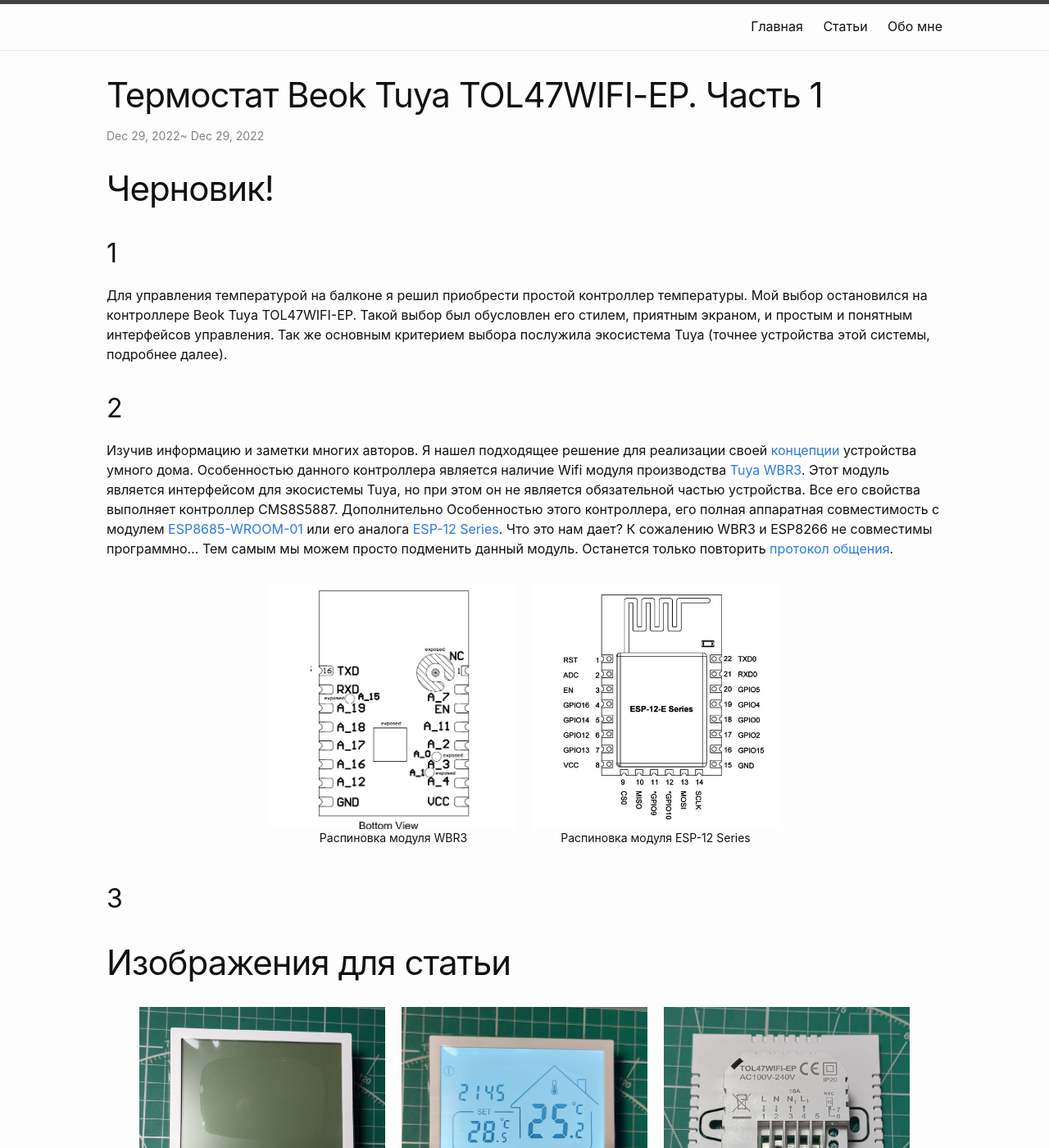
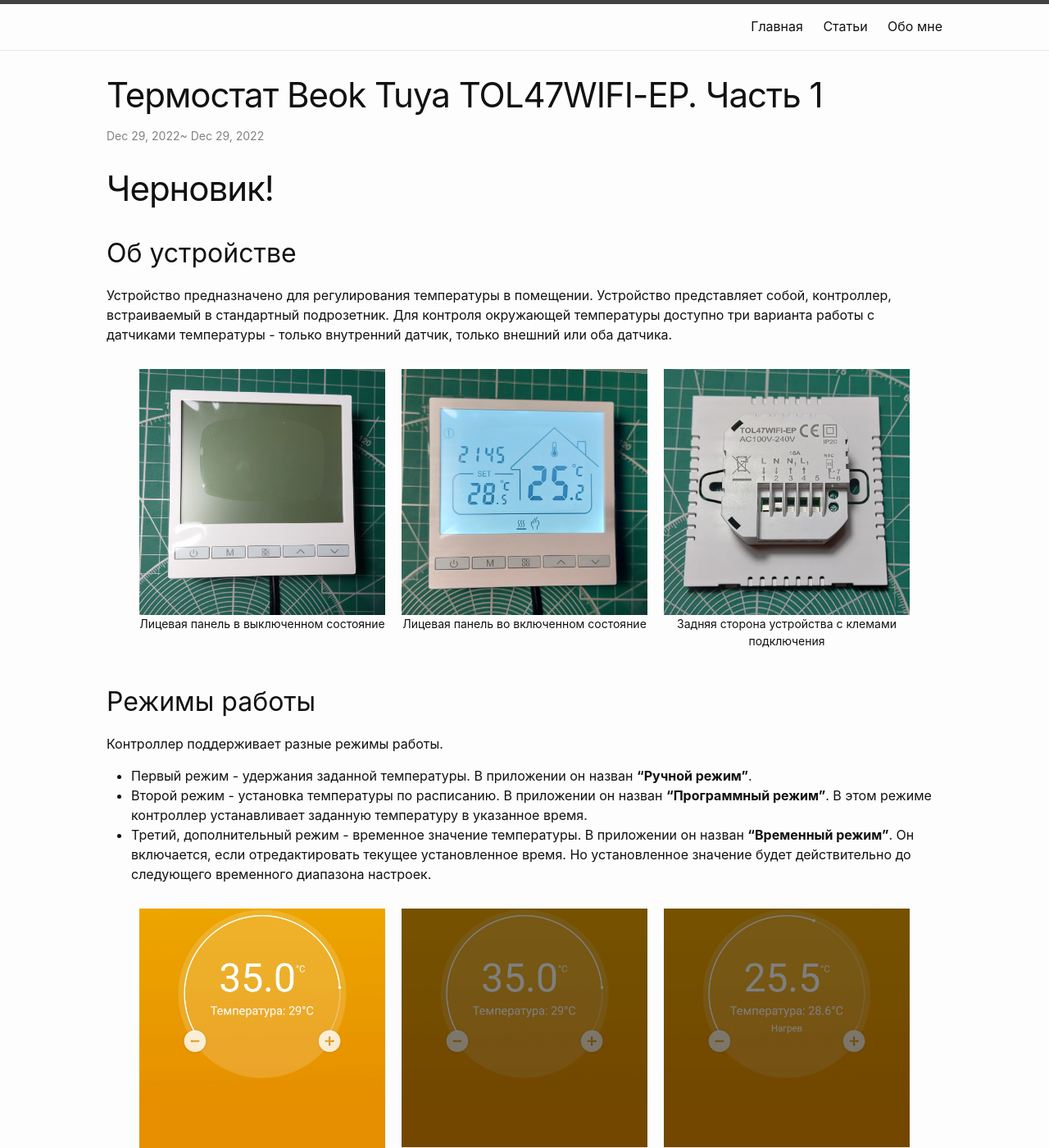
Before and after one commit to Enigma0960/enigma0960.github.io, a Jekyll site: the page built from _posts/2022-12-08-Thermostat-TOL47WIFIEP-part-1.md, in a window 1280 px wide and 1400 px high. Shown: the whole window at 82% size. Built offline with Jekyll 4.4.1, drawn with Linux system fonts in a browser that asks for light colours; some of the changed text lies outside the part shown.

Commit message:
Edit post

```diff
--- a/_posts/2022-12-08-Thermostat-TOL47WIFIEP-part-1.md
+++ b/_posts/2022-12-08-Thermostat-TOL47WIFIEP-part-1.md
@@ -3,31 +3,67 @@ layout: post
 title: "Термостат Beok Tuya TOL47WIFI-EP. Часть 1"
 published: "2022.12.29"
 updated: "2022.12.29"
-description: "Краткий обзор термостата для теплого пола Beok Tuya с встроенным модулем Wi-Fi."
+description: "Краткий обзор термостата для теплого пола и климата Beok Tuya с встроенным модулем Wi-Fi."
 tags: iot, smart-home, wifi, climate
 ---
 
 # Черновик!
 
+## Об устройстве
+
+Устройство предназначено для регулирования температуры в помещении. Устройство представляет собой, контроллер, встраиваемый в стандартный подрозетник. Для контроля окружающей температуры доступно три варианта работы с датчиками температуры - только внутренний датчик, только внешний или оба датчика.
+
+{% imageblock %}
+- url: /posts/TOL47WIFIEP/device-appearance-1.jpg
+  alt: Внешний вид устройства
+  des: Лицевая панель в выключенном состояние
+
+- url: /posts/TOL47WIFIEP/device-appearance-2.jpg
+  alt: Внешний вид устройства
+  des: Лицевая панель во включенном состояние
+
+- url: /posts/TOL47WIFIEP/device-appearance-3.jpg
+  alt: Внешний вид устройства
+  des: Задняя сторона устройства с клемами подключения
+{% endimageblock %}
+
+## Режимы работы
+
+Контроллер поддерживает разные режимы работы.
+* Первый режим - удержания заданной температуры. В приложении он назван **"Ручной режим"**.
+* Второй режим - установка температуры по расписанию. В приложении он назван **"Программный режим"**. В этом режиме контроллер устанавливает заданную температуру в указанное время.
+* Третий, дополнительный режим - временное значение температуры. В приложении он назван **"Временный режим"**. Он включается, если отредактировать текущее установленное время. Но установленное значение будет действительно до следующего временного диапазона настроек.
+
+{% imageblock %}
+- url: /posts/TOL47WIFIEP/app-main-view.jpg
+  alt: Главный экран приложение
+  des: Главный экран приложение
+
+- url: /posts/TOL47WIFIEP/app-work-mode-1.jpg
+  alt: Ручной режим работы
+  des: Выбор ручного режима работы
+
+- url: /posts/TOL47WIFIEP/app-work-mode-2.jpg
+  alt: Программный режим работы
+  des: Выбор программного режима работы
+
+- url: /posts/TOL47WIFIEP/app-work-mode-3.jpg
+  alt: Временный режим работы
+  des: Выбор временного режима работы
+{% endimageblock %}
+
+### Ручной режим работы
+
+
+
+
 ## 1
 
-Для управления температурой на балконе я решил приобрести простой контроллер температуры. Мой выбор остановился на
-контроллере Beok Tuya TOL47WIFI-EP. Такой выбор был обусловлен его стилем, приятным экраном, и простым и понятным
-интерфейсов управления. Так же основным критерием выбора послужила экосистема Tuya (точнее устройства этой системы,
-подробнее далее).
+Для управления температурой на балконе я решил приобрести простой контроллер температуры. Мой выбор остановился на контроллере Beok Tuya TOL47WIFI-EP. Такой выбор был обусловлен его стилем, приятным экраном, и простым и понятным интерфейсов управления. Так же основным критерием выбора послужила экосистема Tuya (точнее устройства этой системы, подробнее далее).
 
 ## 2
 
-Изучив информацию и заметки многих авторов. Я нашел подходящее решение для реализации своей [концепции]({{ "
-/2022/12/06/Smart-home-concept.html" | relative_url }}) устройства умного дома. Особенностью данного контроллера
-является наличие Wifi модуля
-производства [Tuya WBR3](https://developer.tuya.com/en/docs/iot/wbr3-module-datasheet?id=K9dujs2k5nriy). Этот модуль
-является интерфейсом для экосистемы Tuya, но при этом он не является обязательной частью устройства. Все его свойства
-выполняет контроллер CMS8S5887. Дополнительно Особенностью этого контроллера, его полная аппаратная совместимость с
-модулем [ESP8685-WROOM-01](https://www.espressif.com/sites/default/files/documentation/esp8685-wroom-01_datasheet_en.pdf)
-или его аналога [ESP-12 Series](https://www.esp8266.com/wiki/doku.php?id=esp8266-module-family). Что это нам дает? К
-сожалению WBR3 и ESP8266 не совместимы программно... Тем самым мы можем просто подменить данный модуль. Останется только
-повторить [протокол общения](https://developer.tuya.com/en/docs/iot/tuya-cloud-universal-serial-port-access-protocol?id=K9hhi0xxtn9cb).
+Изучив информацию и заметки многих авторов. Я нашел подходящее решение для реализации своей [концепции]({{ "/2022/12/06/Smart-home-concept.html" | relative_url }}) устройства умного дома. Особенностью данного контроллера является наличие Wifi модуля производства [Tuya WBR3](https://developer.tuya.com/en/docs/iot/wbr3-module-datasheet?id=K9dujs2k5nriy). Этот модуль является интерфейсом для экосистемы Tuya, но при этом он не является обязательной частью устройства. Все его свойства выполняет контроллер CMS8S5887. Дополнительно Особенностью этого контроллера, его полная аппаратная совместимость с модулем [ESP8685-WROOM-01](https://www.espressif.com/sites/default/files/documentation/esp8685-wroom-01_datasheet_en.pdf) или его аналога [ESP-12 Series](https://www.esp8266.com/wiki/doku.php?id=esp8266-module-family). Что это нам дает? К сожалению WBR3 и ESP8266 не совместимы программно... Тем самым мы можем просто подменить данный модуль. Останется только повторить [протокол общения](https://developer.tuya.com/en/docs/iot/tuya-cloud-universal-serial-port-access-protocol?id=K9hhi0xxtn9cb).
 
 {% imageblock %}
 - url: /posts/TOL47WIFIEP/WBR3.png
@@ -44,19 +80,6 @@ tags: iot, smart-home, wifi, climate
 # Изображения для статьи
 
 
-{% imageblock %}
-- url: /posts/TOL47WIFIEP/device-appearance-1.jpg
-  alt: Внешний вид устройства
-  des: Лицевая панель в выключенном состояние
-
-- url: /posts/TOL47WIFIEP/device-appearance-2.jpg
-  alt: Внешний вид устройства
-  des: Лицевая панель во включенном состояние
-
-- url: /posts/TOL47WIFIEP/device-appearance-3.jpg
-  alt: Внешний вид устройства
-  des: Задняя сторона устройства с клемами подключения
-{% endimageblock %}
 
 
 {% imageblock %}
```
Also changed, not shown: posts/TOL47WIFIEP/app-4.jpg (added), posts/TOL47WIFIEP/app-5.jpg (added), posts/TOL47WIFIEP/app-6.jpg (added), posts/TOL47WIFIEP/app-main-view.jpg (added), posts/TOL47WIFIEP/app-work-mode-1.jpg (added), posts/TOL47WIFIEP/app-work-mode-2.jpg (added), posts/TOL47WIFIEP/app-work-mode-3.jpg (added).
